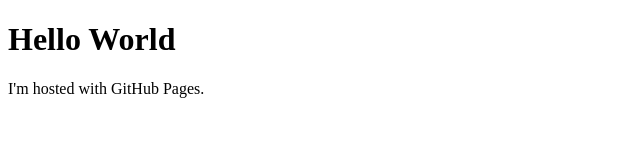
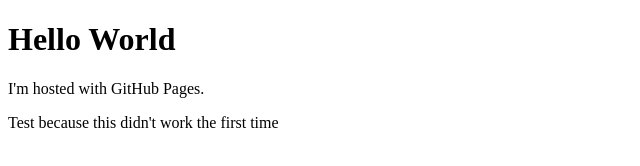
Before and after one commit to y0dabr0/y0dabr0.github.io, a plain HTML site: page index.html in a window 1280 px wide. Shown: the whole page, without its empty margins (0-640 px from the left). Drawn offline with Linux system fonts and the light colour scheme.

Commit message:
Update index.html

```diff
--- a/index.html
+++ b/index.html
@@ -2,6 +2,7 @@
 <html>
     <body>
         <h1>Hello World</h1>
-        <p> I'm hosted with GitHub Pages.</p>
+        <p>I'm hosted with GitHub Pages.</p>
+        <P>Test because this didn't work the first time</P>
     </body>
 </html>
```
